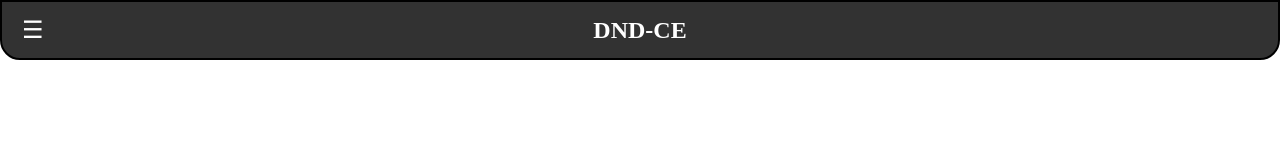
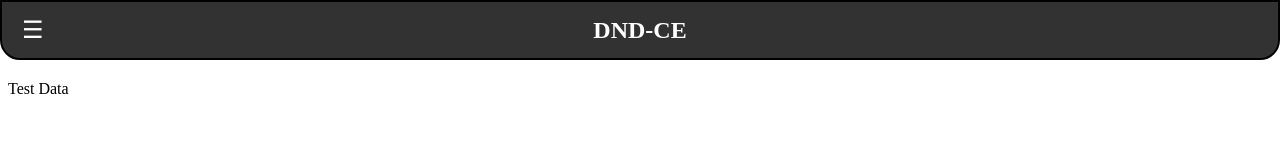
Before and after one commit to eoinocathasaigh/DND-CE, an Angular app in the folder DND-CE/: page /home in a window 1280 px wide. Before the commit this address led to /. Shown: the top 160 px of the page. Built offline with nearby package versions, Linux system fonts and the light colour scheme.

Commit message:
Fixed an error to do with the routing and common module & set things up so that the user is automatically routed to the home page

```diff
--- a/DND-CE/src/app/app.component.ts
+++ b/DND-CE/src/app/app.component.ts
@@ -1,5 +1,6 @@
 import { Component } from '@angular/core';
 import { RouterOutlet } from '@angular/router';
+import { Router } from '@angular/router';
 import { NavbarComponent } from "./components/navbar/navbar.component";
 import { FooterComponent } from "./components/footer/footer.component";
 
@@ -11,4 +12,12 @@ import { FooterComponent } from "./components/footer/footer.component";
 })
 export class AppComponent {
   title = 'DND-CE';
+
+  //Constructor to be used for dependenct injection
+  constructor(private router: Router) { }
+
+  ngOnInit() {
+    //Automatically routing the user to the home page when they boot up the app
+    this.router.navigate(['home']);
+  }
 }
--- a/DND-CE/src/app/app.routes.ts
+++ b/DND-CE/src/app/app.routes.ts
@@ -1,3 +1,6 @@
 import { Routes } from '@angular/router';
+import { HomeComponent } from './components/home/home.component';
 
-export const routes: Routes = [];
+export const routes: Routes = [
+    {path: "home", component: HomeComponent},
+];
--- a/DND-CE/src/app/components/home/home.component.html
+++ b/DND-CE/src/app/components/home/home.component.html
@@ -1 +1,4 @@
-<p>home works!</p>
+<div>
+    <h1>Home</h1>
+    <p>Test Data</p>
+</div>
--- a/DND-CE/src/app/components/navbar/navbar.component.ts
+++ b/DND-CE/src/app/components/navbar/navbar.component.ts
@@ -1,8 +1,8 @@
 import { Component } from '@angular/core';
-
+import { CommonModule } from '@angular/common';
 @Component({
   selector: 'app-navbar',
-  imports: [],
+  imports: [CommonModule],
   templateUrl: './navbar.component.html',
   styleUrl: './navbar.component.css'
 })
```
